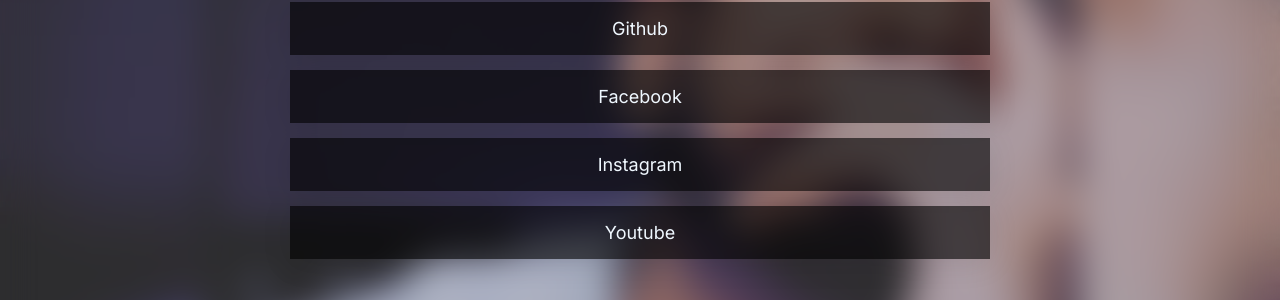
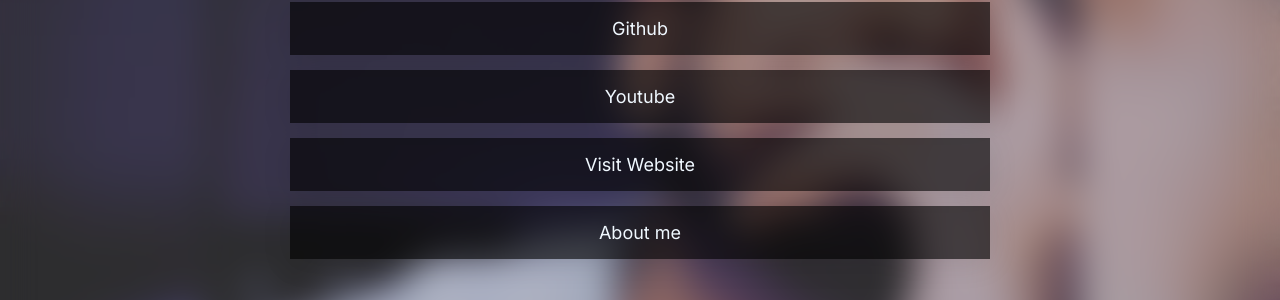
Before and after one commit to Shoaib-Ali-ASif/project1, a plain HTML site: page index.html in a window 1280 px wide. Shown: the part 232-532 px from the top of the page. Drawn offline with Linux system fonts and the light colour scheme.

Commit message:
Update index.html

```diff
--- a/index.html
+++ b/index.html
@@ -29,14 +29,10 @@
         </div>
         <div class="links">
           <a href="https://github.com/Shoaib-Ali-ASif" id="link">Github</a>
-          <a
-            href="https://www.facebook.com/profile.php?id=100092518539945"
-            id="link"
-            >Facebook</a
-          >
-          <a href="#" id="link">Instagram</a>
-          <a href="https://www.youtube.com/@ValorantAces69" id="link"
-            >Youtube</a
+          <a href="@" id="link">Youtube</a>
+          <a href="@" id="link">Visit Website</a>
+          <a href="http://127.0.0.1:5500/index.html" id="link"
+            >About me</a
           >
         </div>
       </div>
```
